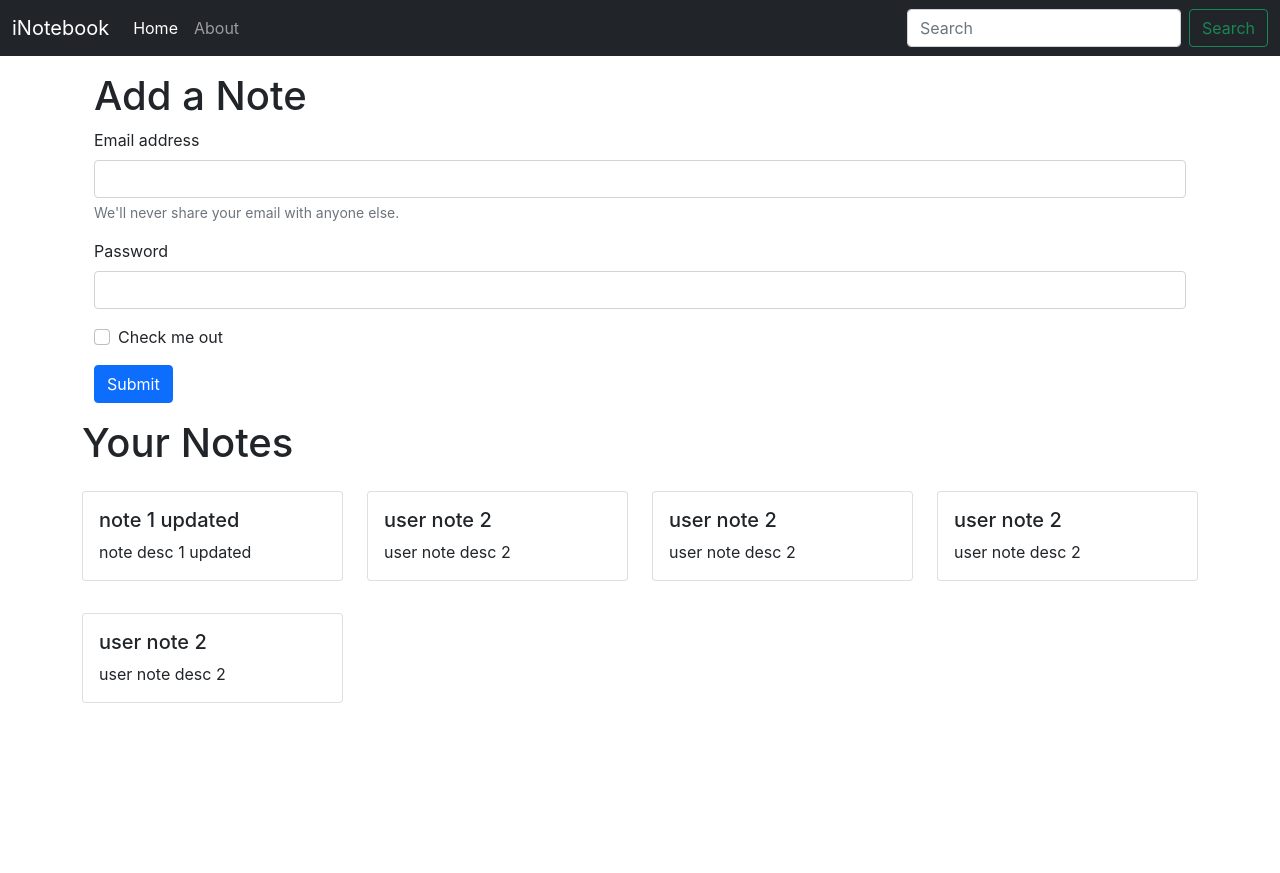
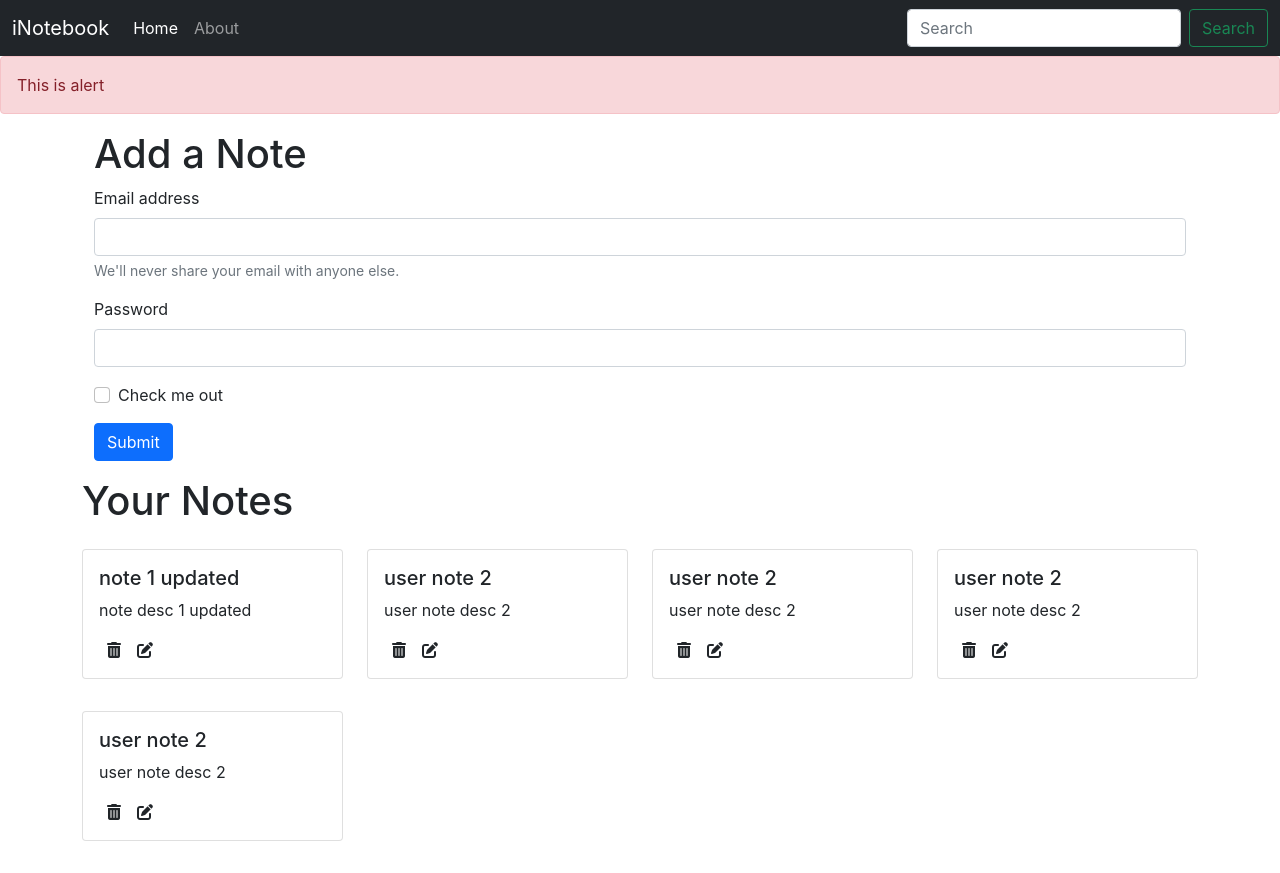
Before and after one commit to suhassurse8421/Notes, a React (Create React App) app in the folder frontend/: page / in a window 1280 px wide. Before the commit the page ends 800 px from the top, so only its background shows below. Built offline with nearby package versions, Linux system fonts and the light colour scheme.

Commit message:
added the font awesome edit, delete icon and created alert component

```diff
--- a/frontend/public/index.html
+++ b/frontend/public/index.html
@@ -18,6 +18,7 @@
 <body>
   <noscript>You need to enable JavaScript to run this app.</noscript>
   <div id="root"></div>
+  <script src="https://kit.fontawesome.com/bd57066313.js" crossorigin="anonymous"></script>
 </body>
 
 </html>
--- a/frontend/src/App.js
+++ b/frontend/src/App.js
@@ -8,6 +8,7 @@
 import Home from './components/Home';
 import NoteState from './context/notes/NoteState';
 import About from './components/About';
+import Alert from './components/Alert';
 
 function App() {
   return (
@@ -15,6 +16,7 @@
       <NoteState>
         <Router>
           <Navbar />
+          <Alert message="This is alert" />
           <div className='container'>
             <Routes>
               <Route exact path="/" element={<Home />} />
--- /dev/null
+++ b/frontend/src/components/Alert.js
@@ -0,0 +1,11 @@
+import React from 'react'
+
+const Alert = (props) => {
+    return (
+        <div className="alert alert-danger" role="alert">
+            {props.message}
+        </div>
+    )
+}
+
+export default Alert
--- a/frontend/src/components/NoteItem.js
+++ b/frontend/src/components/NoteItem.js
@@ -8,6 +8,8 @@
                 <div className="card-body">
                     <h5 className="card-title">{note.title}</h5>
                     <p className="card-text">{note.description}</p>
+                    <i className="fa-solid fa-trash-can mx-2"></i>
+                    <i className="fa-solid fa-pen-to-square mx-2"></i>
                 </div>
             </div>
         </div>
--- a/frontend/src/components/Notes.js
+++ b/frontend/src/components/Notes.js
@@ -9,7 +9,7 @@
         <div className='row my-3'>
             <h1>Your Notes</h1>
             {notes.map((note) => {
-                return <NoteItem note={note} />;
+                return <NoteItem key={note._id} note={note} />;
             })}
         </div>
     )
--- a/frontend/src/context/notes/NoteState.js
+++ b/frontend/src/context/notes/NoteState.js
@@ -13,7 +13,7 @@
             "__v": 0
         },
         {
-            "_id": "6419a8243c1cc8266644ca07",
+            "_id": "6419a8243c1cc8466644ca07",
             "user": "6406cb42402301422d66dcaa",
             "title": "user note 2",
             "description": "user note desc 2",
@@ -22,7 +22,7 @@
             "__v": 0
         },
         {
-            "_id": "6419a8243c1cc8266644ca07",
+            "_id": "641948243c1cc8266644ca07",
             "user": "6406cb42402301422d66dcaa",
             "title": "user note 2",
             "description": "user note desc 2",
@@ -31,7 +31,7 @@
             "__v": 0
         },
         {
-            "_id": "6419a8243c1cc8266644ca07",
+            "_id": "6419a8243c4cc8266644ca07",
             "user": "6406cb42402301422d66dcaa",
             "title": "user note 2",
             "description": "user note desc 2",
@@ -40,7 +40,7 @@
             "__v": 0
         },
         {
-            "_id": "6419a8243c1cc8266644ca07",
+            "_id": "6419a8243c1cc4266644ca07",
             "user": "6406cb42402301422d66dcaa",
             "title": "user note 2",
             "description": "user note desc 2",
--- a/frontend/src/index.css
+++ b/frontend/src/index.css
@@ -11,3 +11,7 @@
   font-family: source-code-pro, Menlo, Monaco, Consolas, 'Courier New',
     monospace;
 }
+
+i {
+  cursor: pointer;
+}
```
